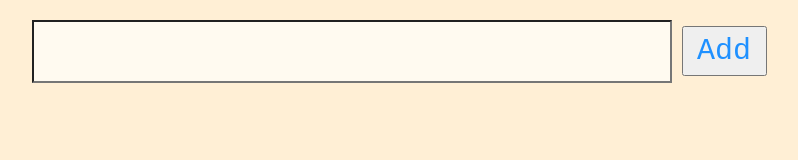
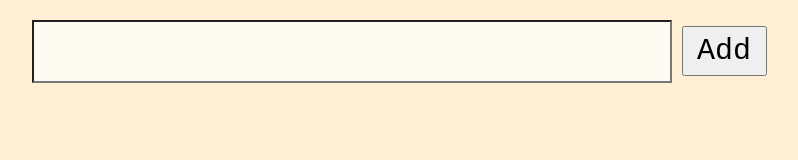
Before and after one commit to vernonmu/DevMtn-React-Introduction, a React (Create React App) app in the folder app/: page / in a window 1280 px wide. Shown: the top 160 px of the page, without its empty margins (241-1039 px from the left). Built offline with nearby package versions, Linux system fonts and the light colour scheme.

Commit message:
JL solution - styles.

```diff
--- a/app/src/index.css
+++ b/app/src/index.css
@@ -14,17 +14,16 @@ body {
 }
 
 #input-task {
+	outline-color: black;
 	margin-right: 10px;
 	background-color: floralwhite;
 	font-size: 50px;
 	font-family: monospace;
-	color: dodgerblue;
 }
 
 #button-submit {
 	font-size: 30px;
 	font-family: monospace;
-	color: dodgerblue;
 	height: 50px;
 	top: -6px;
 	position: relative;
```
